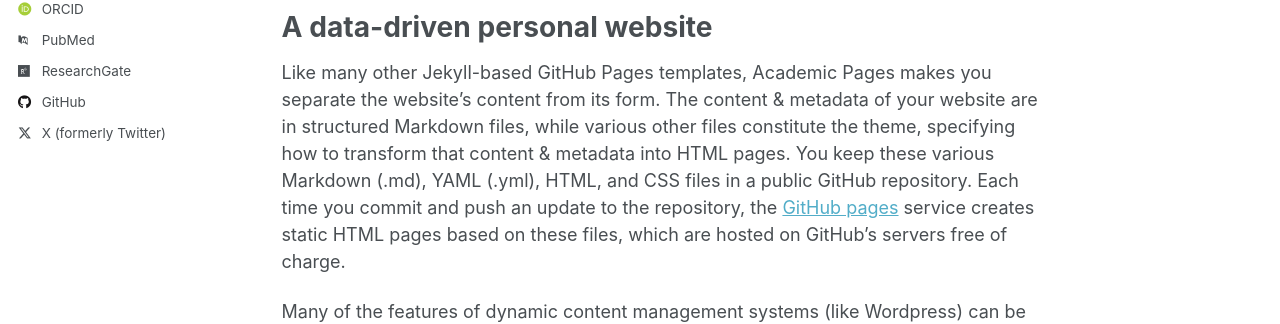
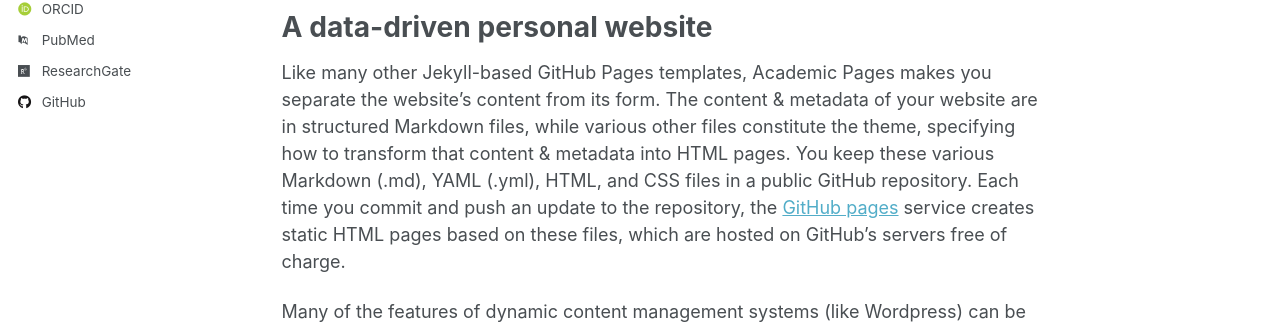
Before and after one commit to ZunpengLiu/zunpengliu.github.io, a Jekyll site: the page built from _pages/about.md, in a window 1280 px wide. Shown: the part 475-799 px from the top of the page. Built offline with Jekyll 4.4.1, drawn with Linux system fonts in a browser that asks for light colours; some web fonts are replaced; a script that is not in the unit is left out.

Commit message:
Update _config.yml

```diff
--- a/_config.yml
+++ b/_config.yml
@@ -69,7 +69,7 @@ author:
   steam            : # Username
   telegram         : # URL
   tumblr           : # Username
-  twitter          : "ZunpengL"
+  twitter          : #"ZunpengL"
   vine             : # Username
   weibo            : # Username
   wikipedia        : # Username
```
